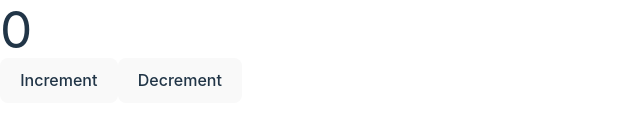
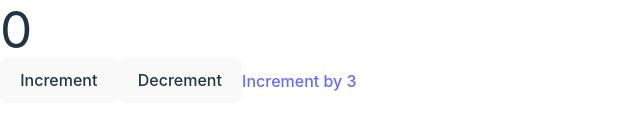
Before and after one commit to JubaStriker/react-redux, a React (Vite) app: page / in a window 1280 px wide. Shown: the part 348-478 px from the top of the page, without its empty margins (0-640 px from the left). Built offline with nearby package versions, Linux system fonts and the light colour scheme.

Commit message:
Reducer executed

```diff
--- /dev/null
+++ b/src/components/Button.tsx
@@ -0,0 +1,12 @@
+
+const Button = (props) => {
+    return (
+        <a href="#_" className="relative inline-block px-4 py-2 font-medium group">
+            <span className="absolute inset-0 w-full h-full transition duration-200 ease-out transform translate-x-1 translate-y-1 bg-black group-hover:-translate-x-0 group-hover:-translate-y-0"></span>
+            <span className="absolute inset-0 w-full h-full bg-white border-2 border-black group-hover:bg-black"></span>
+            <span className="relative text-black group-hover:text-white">{props.title}</span>
+        </a>
+    );
+};
+
+export default Button;
--- a/src/components/UseReducerExample.tsx
+++ b/src/components/UseReducerExample.tsx
@@ -1,14 +1,23 @@
 import { useReducer } from 'react'
+import Button from './Button'
+
+type TAction = {
+  type: string;
+  payload?: number;
+}
 
 const initialState = { count: 0 }
 
-const reducer = (currentState: { count: number }, action: { type: unknown }) => {
+const reducer = (currentState: typeof initialState, action: TAction) => {
   switch (action.type) {
     case "increment":
       return { count: currentState.count + 1 }
 
     case "decrement":
       return { count: currentState.count - 1 }
+
+    case "incrementBySetAmount":
+      return { count: currentState.count + action?.payload }
 
     default:
       return currentState;
@@ -17,15 +26,15 @@ const reducer = (currentState: { count: number }, action: { type: unknown }) =>
 }
 
 const UseReducerExample = () => {
-
   const [state, dispatch] = useReducer(reducer, initialState)
-  console.log(state)
-
   return (
     <div>
       <h1>{state.count}</h1>
       <button className='btn mr-3' onClick={() => dispatch({ type: 'increment' })}>Increment</button>
       <button onClick={() => dispatch({ type: 'decrement' })}>Decrement</button>
+      <span className='ml-3' onClick={() => dispatch({ type: 'incrementBySetAmount', payload: 3 })}>
+        <Button title='Increment by 3' />
+      </span>
     </div>
   );
 };
```
